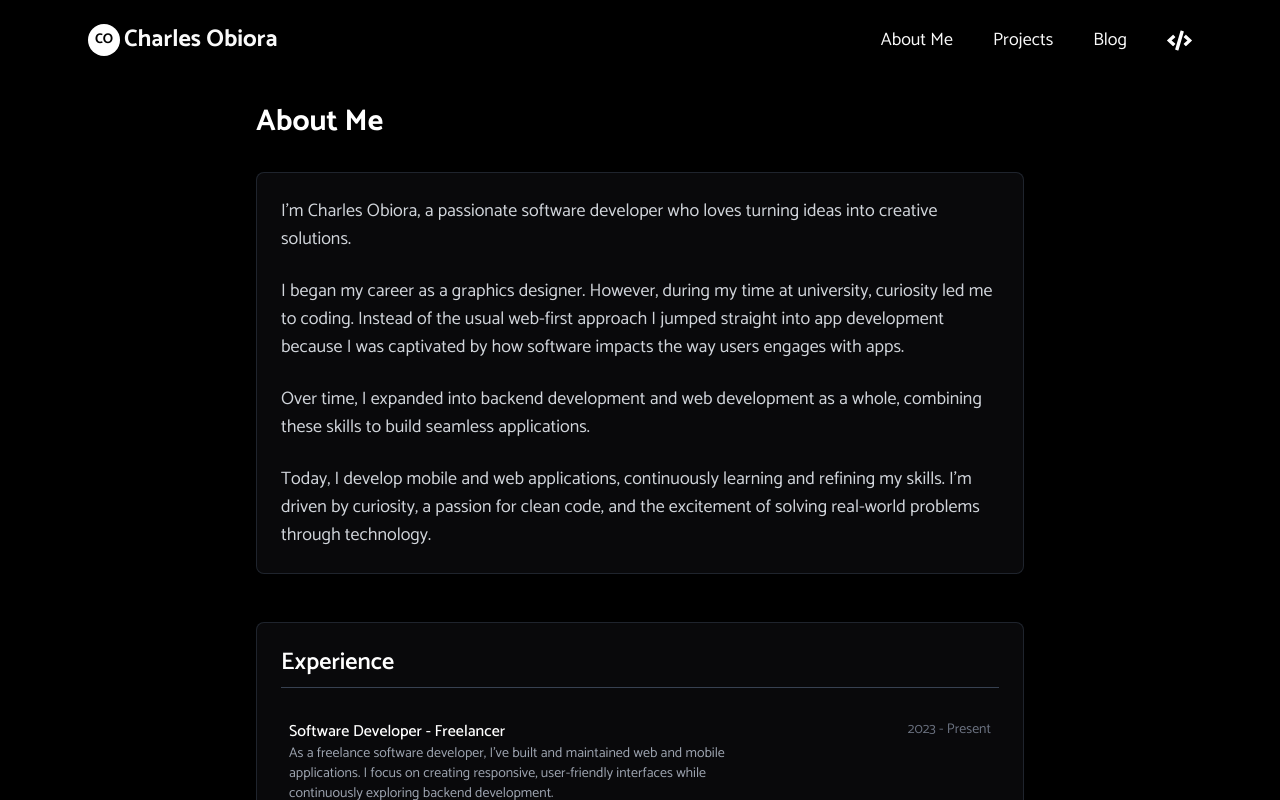
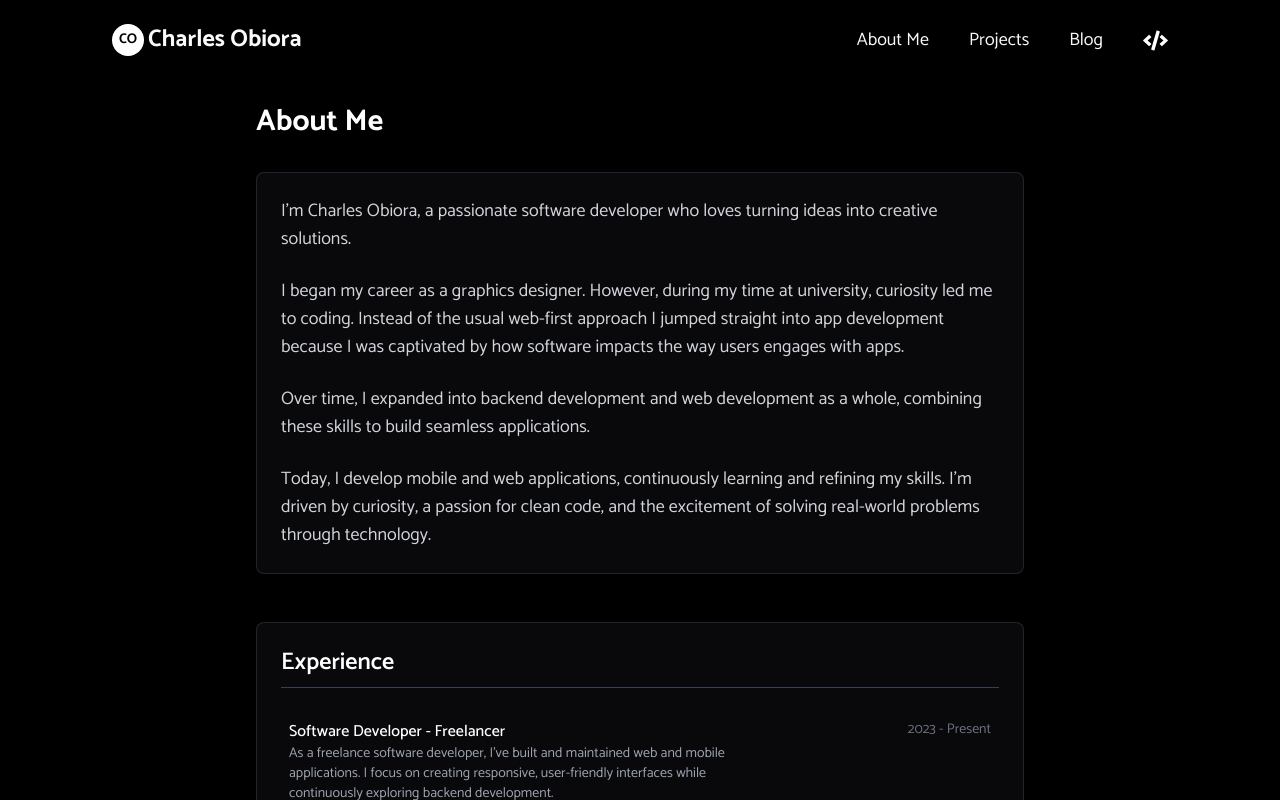
Before and after one commit to Charles77K/My-Portfolio, a Next.js app: page /about in a window 1280 px wide. Shown: the top 800 px of the page. Built offline with nearby package versions, Linux system fonts and the light colour scheme.

Commit message:
fix: correct layout

```diff
--- a/components/HeroSection.tsx
+++ b/components/HeroSection.tsx
@@ -7,12 +7,12 @@ import { MagicButton } from "./ui/MagicButton";
 
 const HeroSection = () => {
   return (
-    <div className="container h-screen md:min-h-screen p-4 md:p-20 flex gap-10 md:gap-10 flex-col items-start md:mx-auto justify-center">
+    <div className="px-4 md:px-8 lg:px-28 p-4 py-40 flex gap-10 md:gap-10 flex-col items-center md:items-start  md:mx-auto justify-center">
       <motion.h1
         initial={{ opacity: 0, x: -50 }}
         animate={{ opacity: 1, x: 0 }}
         transition={{ duration: 0.6 }}
-        className="text-5xl sm:text-7xl text-center sm:text-start font-extrabold bg-clip-text text-transparent bg-gradient-to-b from-neutral-50 to-neutral-400 bg-opacity-50"
+        className="text-5xl sm:text-7xl text-center md:text-start font-extrabold bg-clip-text text-transparent bg-gradient-to-b from-neutral-50 to-neutral-400 bg-opacity-50"
       >
         Turning Ideas into Interactive <br />
         Masterpieces
--- a/components/Navbar.tsx
+++ b/components/Navbar.tsx
@@ -24,7 +24,7 @@ const Navbar = () => {
   return (
     <>
       <div className="bg-black bg-opacity-95 py-6 fixed top-0 left-0 right-0 text-base md:text-lg z-40">
-        <nav className="px-4 md:px-8 lg:px-12 flex justify-between md:max-w-2xl lg:max-w-[75rem] items-center mx-auto text-primary-foreground">
+        <nav className="px-4 md:px-8 lg:px-28 flex justify-between items-center mx-auto text-primary-foreground">
           <aside
             className="flex gap-1 items-center"
             onClick={() => setIsOpen(false)}
```
